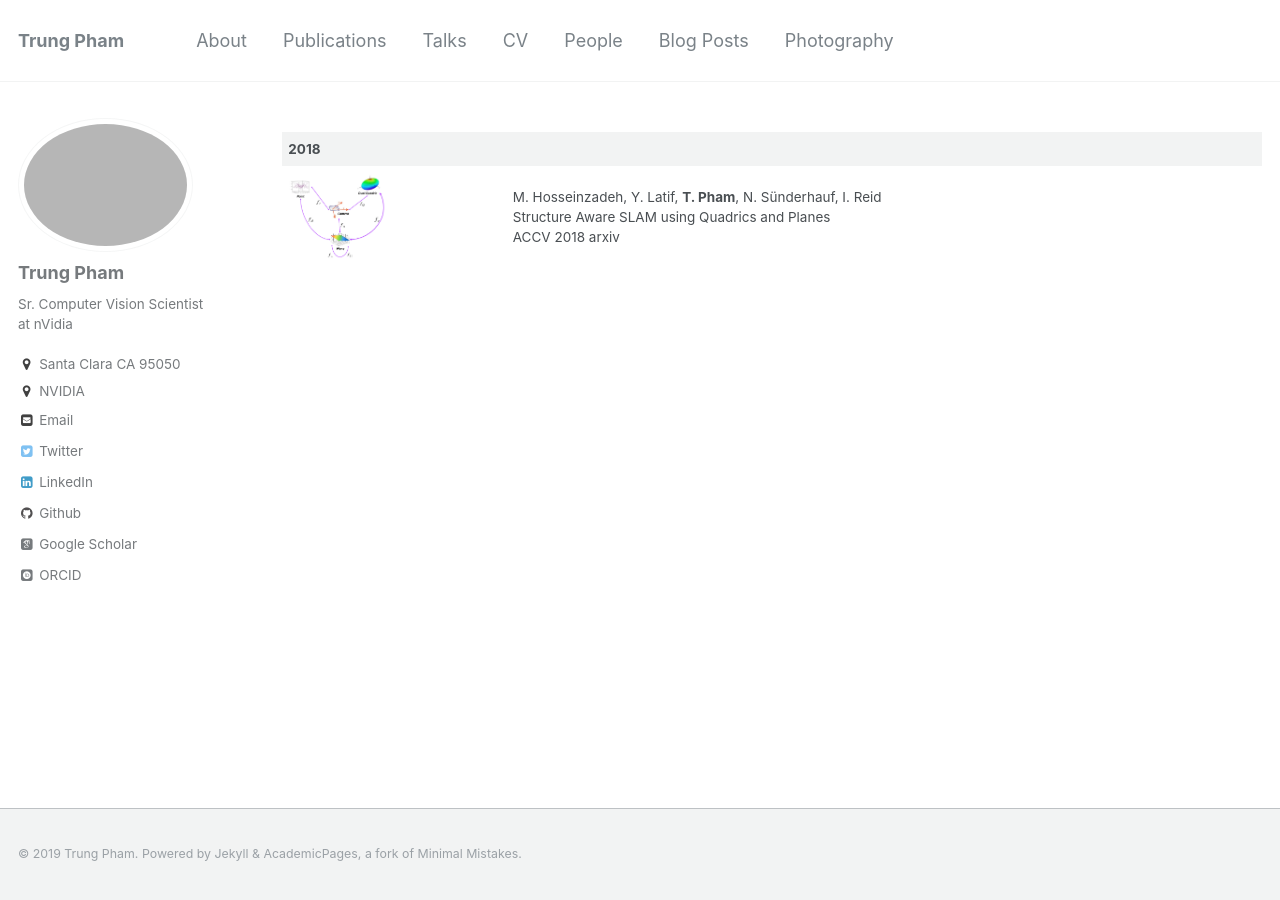
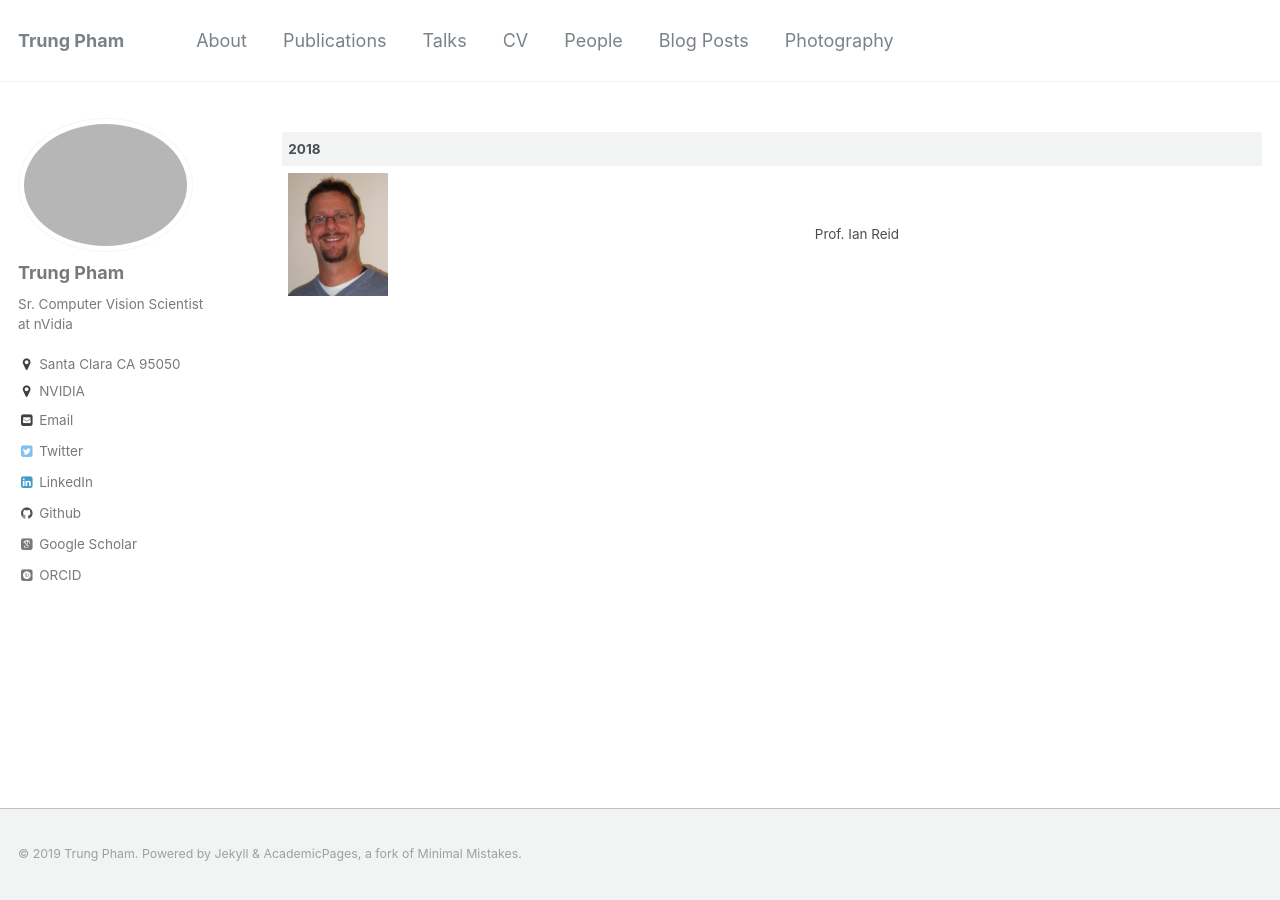
Before and after one commit to trungtpham/trungtpham.github.io, a Jekyll site: the page built from _pages/people.md, in a window 1280 px wide. Built offline with Jekyll 4.4.1, drawn with Linux system fonts in a browser that asks for light colours; some web fonts are replaced.

Commit message:
Update people.md

```diff
--- a/_pages/people.md
+++ b/_pages/people.md
@@ -9,4 +9,4 @@ author_profile: true
 
 |  2018 |   |
 |---|---|
-|<img src="../images/accv2018.png" alt="drawing" width="100px"/>| M. Hosseinzadeh, Y. Latif, **T. Pham**, N. Sünderhauf, I. Reid <br> Structure Aware SLAM using Quadrics and Planes <br>ACCV 2018 [arxiv](https://arxiv.org/abs/1804.09111)|
+|<img src="../images/ian_reid.jpg" alt="drawing" width="100px"/>| Prof. Ian Reid|
```
